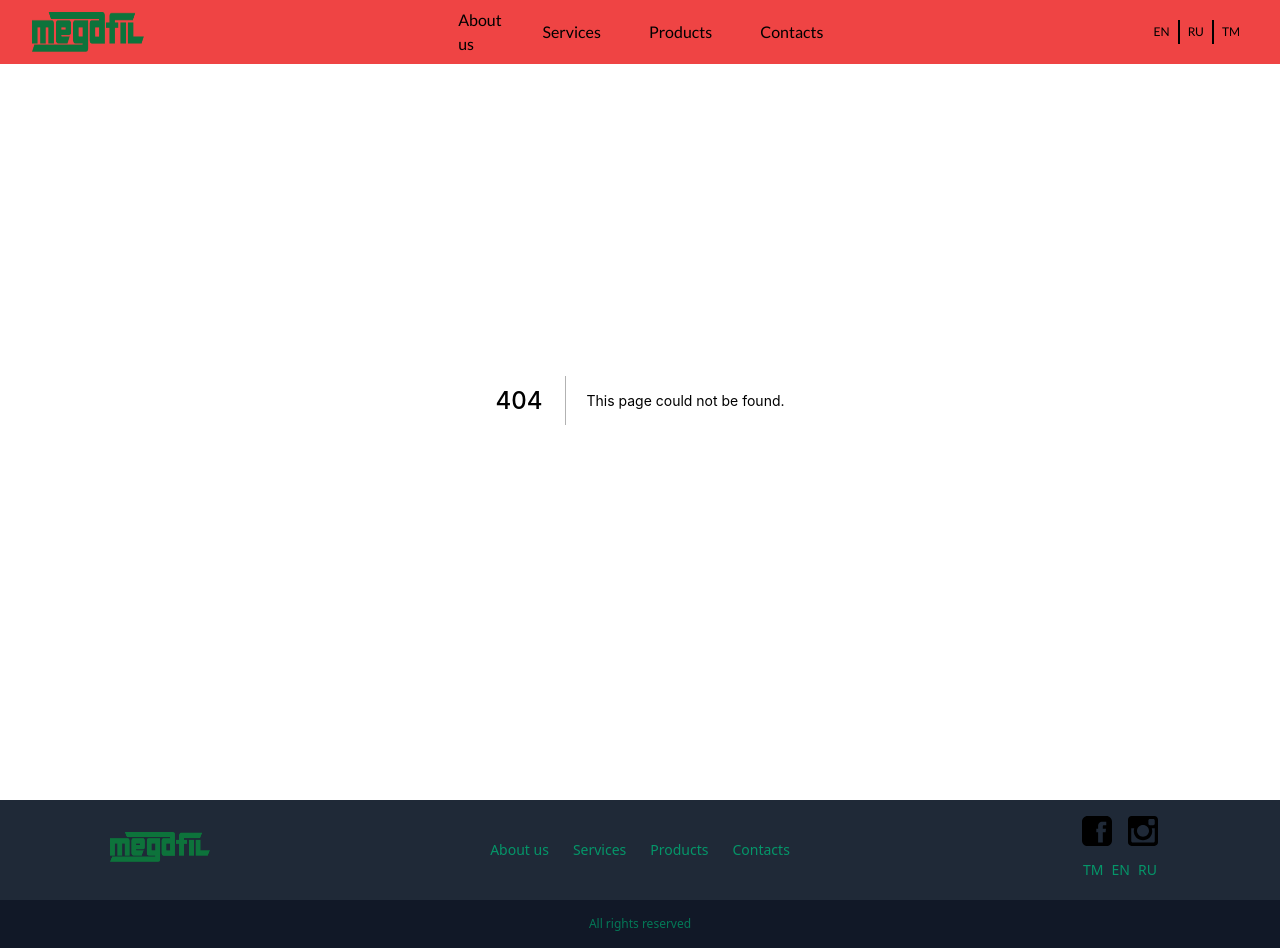
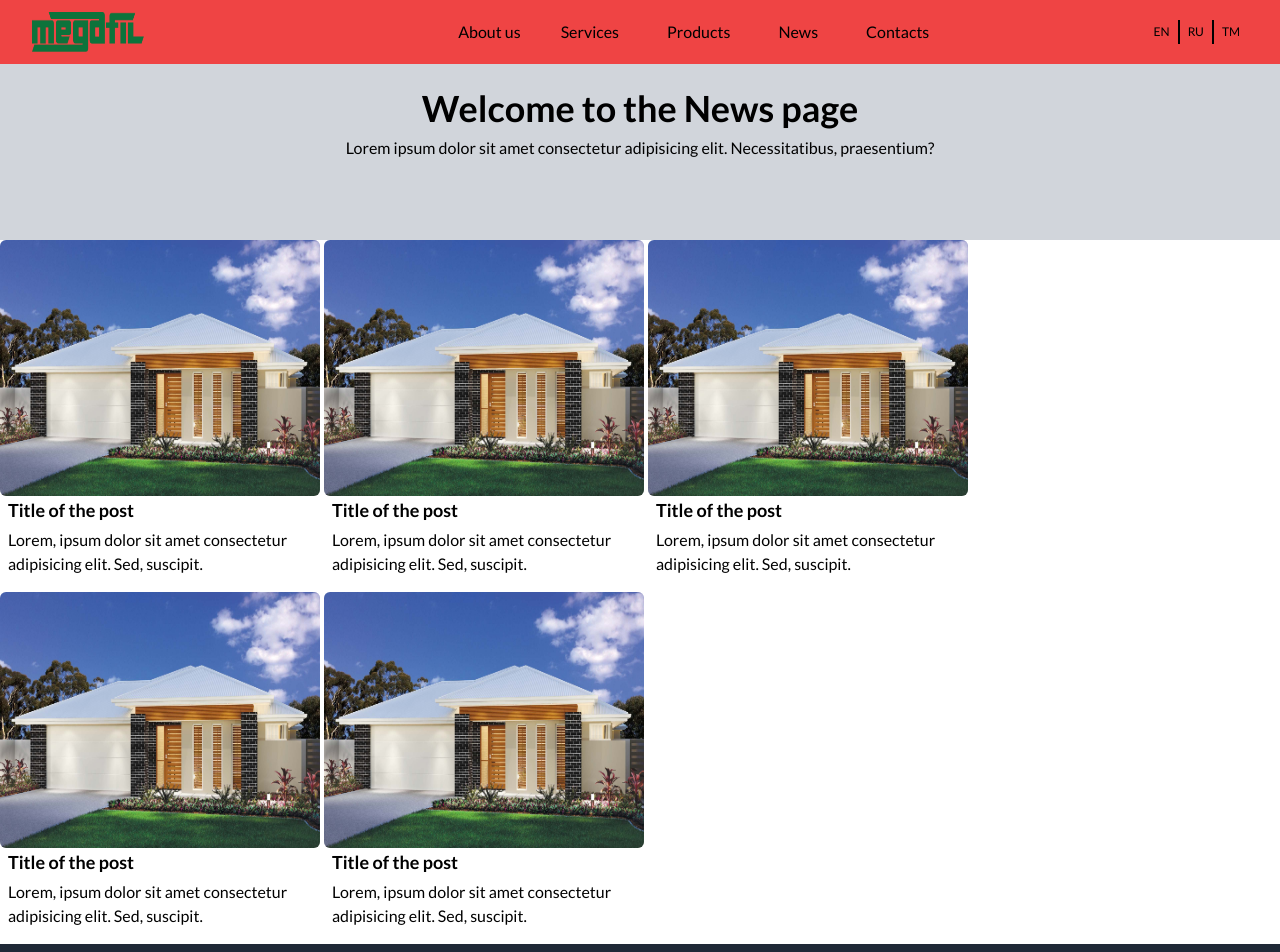
Before and after one commit to myradov/megafil, a Next.js app in the folder megafil/: page /news in a window 1280 px wide. Before the commit this address had no page. Shown: the top 952 px of the page. Built offline with nearby package versions, Linux system fonts and the light colour scheme; a web font is replaced by a local one.

Commit message:
Some changes

```diff
--- a/megafil/components/Nav.js
+++ b/megafil/components/Nav.js
@@ -38,7 +38,7 @@ const Nav = () => {
                     <ul id="menulist" className="hidden md:flex justify-between items-center w-1/3 h-full">
                         <li className="block">
                             <Link href="/about">
-                                <a className="block py-3 px-4 hover:text-green-400">About us</a>
+                                <a className="block py-3 px-4 hover:text-green-400 whitespace-nowrap">About us</a>
                             </Link>
                         </li>
                         <li className="p-2">
@@ -49,6 +49,11 @@ const Nav = () => {
                         <li className="p-2">
                             <Link href="/products">
                                 <a className="block py-3 px-4 hover:text-green-400">Products</a>
+                            </Link>
+                        </li>
+                        <li className="p-2">
+                            <Link href="/news">
+                                <a className="block py-3 px-4 hover:text-green-400">News</a>
                             </Link>
                         </li>
                         <li className="p-2">
@@ -97,6 +102,11 @@ const Nav = () => {
                             </Link>
                         </li>
                         <li>
+                            <Link href="/news">
+                                <a>News</a>
+                            </Link>
+                        </li>
+                        <li>
                             <Link href="/contacts">
                                 <a>Contacts</a>
                             </Link>
--- /dev/null
+++ b/megafil/pages/news.js
@@ -0,0 +1,89 @@
+import React from 'react'
+import Link from 'next/link'
+import Image from 'next/image'
+
+import postImg from '../public/app.jpeg'
+
+const News = () => {
+    return (
+        <>
+             <section className="relative block w-full h-auto" id="news">
+                 <header className="bg-gray-300 w-full h-60 relative flex flex-col justify-center items-center">
+                     <h1 className="text-4xl font-bold my-2">Welcome to the News page</h1>
+                     <p>Lorem ipsum dolor sit amet consectetur adipisicing elit. Necessitatibus, praesentium?</p>
+                 </header>
+                <main className="relative w-full h-1/2 flex justify-center items-center">
+                    <ul className="relative w-full h-auto flex items-center justify-start max-w-screen-xl flex-wrap  ">
+                    <li className="block w-80 h-auto bg-white mr-1 mb-4">
+                            <Link href="#">
+                                <a className="flex flex-col justify-center items-start">
+                                    <div className="block relative w-full h-auto rounded-md">
+                                        <Image src={postImg} width={400} height={320} layout="responsive" className="rounded-md"/>
+                                    </div>
+                                    <div className="relative flex flex-col justify-center items-start px-2">
+                                        <h2 className="text-lg font-bold mb-1">Title of the post</h2>
+                                        <p>Lorem, ipsum dolor sit amet consectetur adipisicing elit. Sed, suscipit.</p>
+                                    </div>
+                                </a>
+                            </Link>
+                        </li>
+                        <li className="block w-80 h-auto bg-white mr-1 mb-4">
+                            <Link href="#">
+                                <a className="flex flex-col justify-center items-start">
+                                    <div className="block relative w-full h-auto rounded-md">
+                                        <Image src={postImg} width={400} height={320} layout="responsive" className="rounded-md"/>
+                                    </div>
+                                    <div className="relative flex flex-col justify-center items-start px-2">
+                                        <h2 className="text-lg font-bold mb-1">Title of the post</h2>
+                                        <p>Lorem, ipsum dolor sit amet consectetur adipisicing elit. Sed, suscipit.</p>
+                                    </div>
+                                </a>
+                            </Link>
+                        </li>
+                        <li className="block w-80 h-auto bg-white mr-1 mb-4">
+                            <Link href="#">
+                                <a className="flex flex-col justify-center items-start">
+                                    <div className="block relative w-full h-auto rounded-md">
+                                        <Image src={postImg} width={400} height={320} layout="responsive" className="rounded-md"/>
+                                    </div>
+                                    <div className="relative flex flex-col justify-center items-start px-2">
+                                        <h2 className="text-lg font-bold mb-1">Title of the post</h2>
+                                        <p>Lorem, ipsum dolor sit amet consectetur adipisicing elit. Sed, suscipit.</p>
+                                    </div>
+                                </a>
+                            </Link>
+                        </li>
+                        <li className="block w-80 h-auto bg-white mr-1 mb-4">
+                            <Link href="#">
+                                <a className="flex flex-col justify-center items-start">
+                                    <div className="block relative w-full h-auto rounded-md">
+                                        <Image src={postImg} width={400} height={320} layout="responsive" className="rounded-md"/>
+                                    </div>
+                                    <div className="relative flex flex-col justify-center items-start px-2">
+                                        <h2 className="text-lg font-bold mb-1">Title of the post</h2>
+                                        <p>Lorem, ipsum dolor sit amet consectetur adipisicing elit. Sed, suscipit.</p>
+                                    </div>
+                                </a>
+                            </Link>
+                        </li>
+                        <li className="block w-80 h-auto bg-white mr-1 mb-4">
+                            <Link href="#">
+                                <a className="flex flex-col justify-center items-start">
+                                    <div className="block relative w-full h-auto rounded-md">
+                                        <Image src={postImg} width={400} height={320} layout="responsive" className="rounded-md"/>
+                                    </div>
+                                    <div className="relative flex flex-col justify-center items-start px-2">
+                                        <h2 className="text-lg font-bold mb-1">Title of the post</h2>
+                                        <p>Lorem, ipsum dolor sit amet consectetur adipisicing elit. Sed, suscipit.</p>
+                                    </div>
+                                </a>
+                            </Link>
+                        </li>
+                    </ul>
+                </main>
+            </section>
+        </>
+    )
+}
+
+export default News
--- a/megafil/pages/services.js
+++ b/megafil/pages/services.js
@@ -2,9 +2,13 @@ import React from 'react'
 
 const services = () => {
     return (
-        <div>
-            Services
-        </div>
+        <>
+            <section className="relative w-full h-screen" id="services">
+                <main className="relative w-full h-1/2 flex justify-center items-center">
+                    <h4>Services cooming soon</h4>
+                </main>
+            </section>
+        </>
     )
 }
 
```
